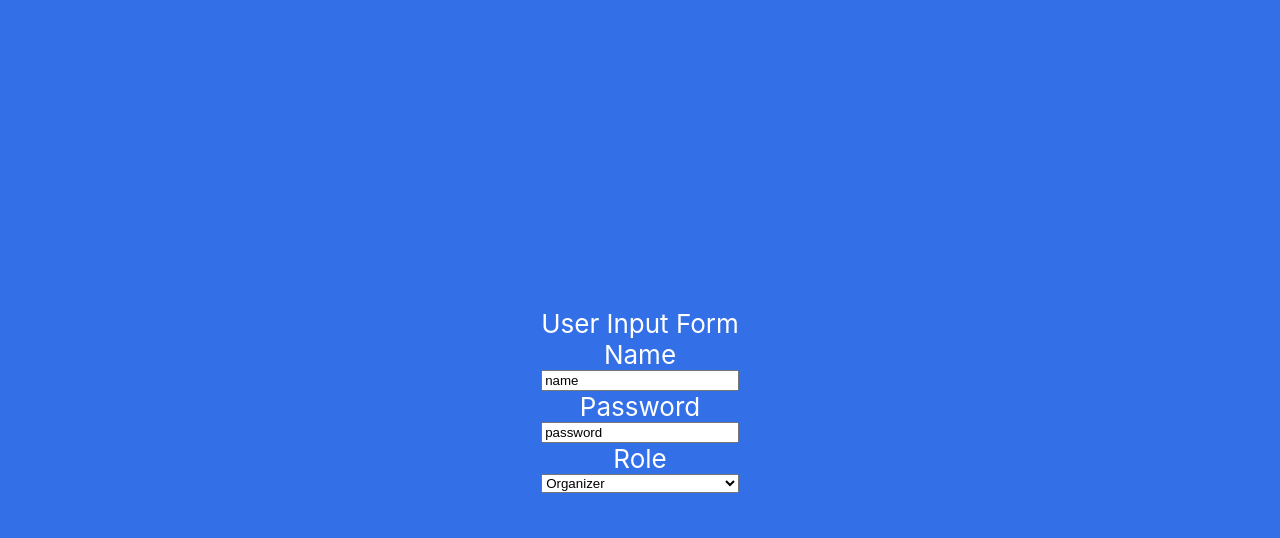
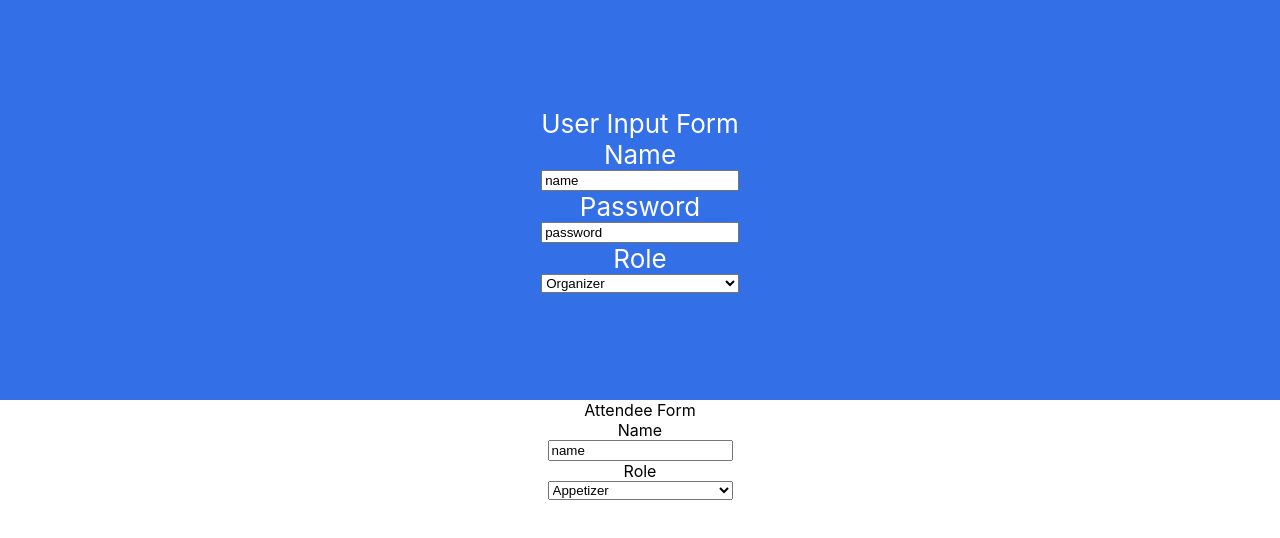
Before and after one commit to potluck-plnnr/Frontend, a React (Create React App) app in the folder potluck-plnnr-frontend/: page / in a window 1280 px wide. Shown: the top 538 px of the page. Built offline with nearby package versions, Linux system fonts and the light colour scheme.

Commit message:
added attendee form.

```diff
--- a/potluck-plnnr-frontend/src/App.css
+++ b/potluck-plnnr-frontend/src/App.css
@@ -15,7 +15,7 @@
 
 .App-header {
   background-color: #336fe6;
-  min-height: 100vh;
+  min-height: 50vh;
   display: flex;
   flex-direction: column;
   align-items: center;
@@ -41,3 +41,8 @@ form {
   display: flex;
   flex-direction: column;
 }
+
+.attendee {
+  display: flex;
+  justify-content: center;
+}
--- a/potluck-plnnr-frontend/src/App.js
+++ b/potluck-plnnr-frontend/src/App.js
@@ -2,12 +2,14 @@ import React from 'react';
 import logo from './logo.svg';
 import './App.css';
 import User from './Users';
+import Potluck from './Potluck';
 
 function App() {
   return (
     <div className="App">
       <header className="App-header">
         <User />
+
         {/* <img src={logo} className="App-logo" alt="logo" />
         <p>
           Edit <code>src/App.js</code> and save to reload.
@@ -21,6 +23,9 @@ function App() {
           Learn React
         </a> */}
       </header>
+      <div className='attendee'>
+        <Potluck />
+        </div>
     </div>
   );
 }
--- /dev/null
+++ b/potluck-plnnr-frontend/src/Potluck.js
@@ -0,0 +1,23 @@
+import React from 'react';
+
+const Potluck = () => {
+
+    return (
+        <div>Attendee Form
+            <form>
+                <label htmlFor='name'>Name</label>
+                <input type='text' value='name' />
+                <label htmlFor='items'>Role</label>
+                <select name='items'>
+                    <option value='appetizer'>Appetizer</option>
+                    <option value='entree'>Entree</option>
+                    <option value='side'>Sides</option>
+                    <option value='dessert'>Dessert</option>
+                </select>
+            </form>
+        </div>
+    )
+
+}
+
+export default Potluck;
```
